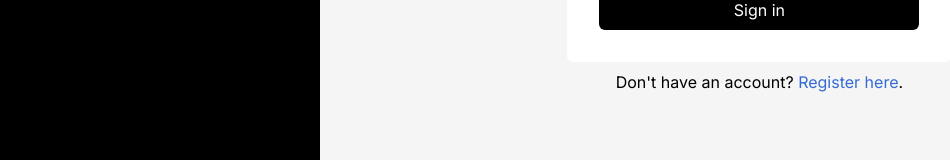
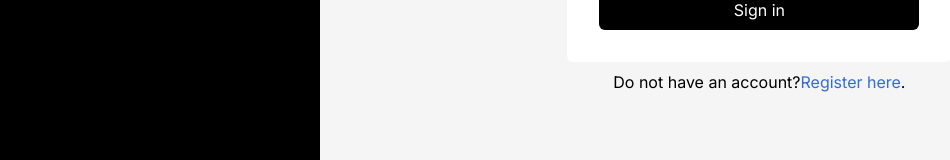
Before and after one commit to Astrogeek77/React_Dashboard_with_nextauth, a Next.js app: page /login in a window 1280 px wide. Shown: the part 526-686 px from the top of the page, without its empty margins (81-1031 px from the left). Built offline with nearby package versions, Linux system fonts and the light colour scheme; no server answers.

Commit message:
bug fixes

```diff
--- a/src/app/login/page.tsx
+++ b/src/app/login/page.tsx
@@ -200,7 +200,7 @@ export default function LoginPage() {
               </div>
             </div>
             <p className="text-center w-full">
-              Don't have an account?{' '}
+              Do not have an account?
               <Link className="text-[#346BD4]" href="/signup">
                 Register here
               </Link>
--- a/src/app/page.jsx
+++ b/src/app/page.jsx
@@ -1,4 +1,5 @@
 'use client'
+// ts-ignore
 import Image from 'next/image'
 import { useState } from 'react'
 import { UserGainLostData } from '../data'
@@ -275,7 +276,7 @@ export default function Home() {
               />
             </svg>
             <button onClick={toggleSidebar}>
-              <img className="w-6" src="/nav.svg" alt="" />
+              <Image className="w-6" src="/nav.svg" alt="" />
             </button>
           </div>
         </div>
```
